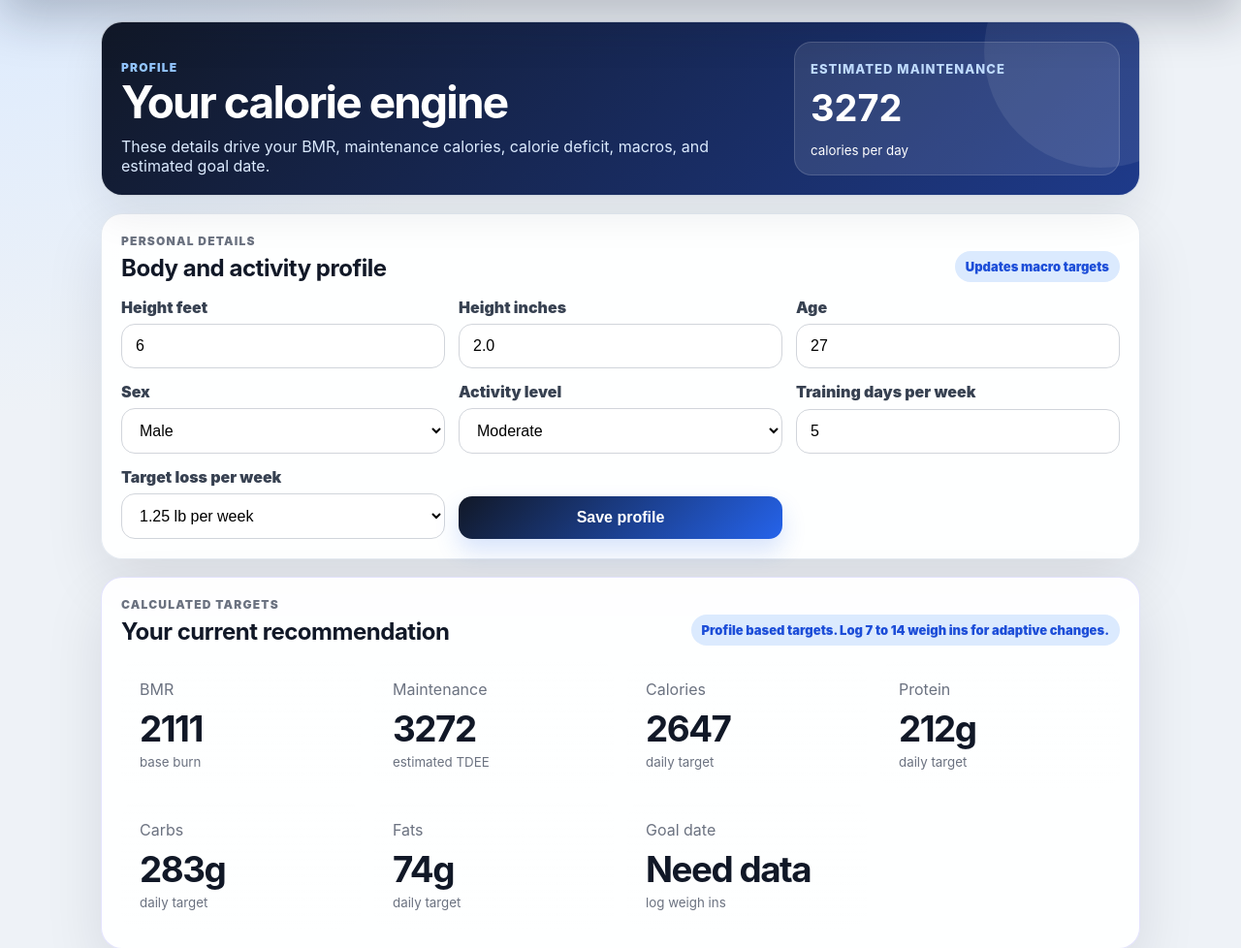
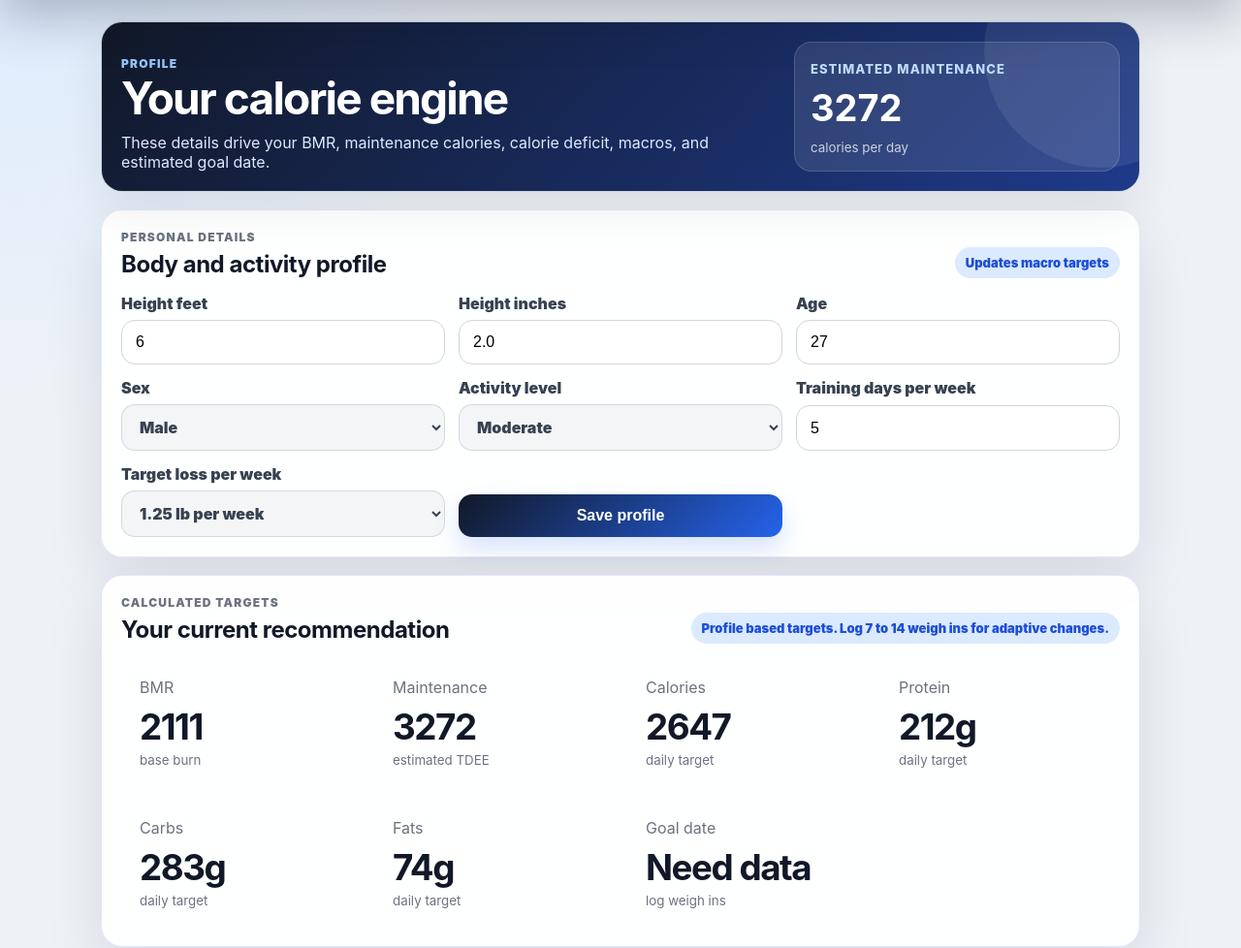
Before and after one commit to bwadams1998/Fat-Loss-Tracker, a Flask app: page /profile in a window 1280 px wide. Shown: the part 84-1062 px from the top of the page at 97% size. Run offline with Flask 3, Linux system fonts and the light colour scheme; the visitor is signed in with stand-in values (Sample User, id 1); data comes from the database, SQL or seed files in the repository; data that the repository does not hold is empty.

Commit message:
Add files via upload

```diff
--- a/static/style.css
+++ b/static/style.css
@@ -277,3 +277,13 @@ tr:last-child td { border-bottom: 0; }
     grid-template-columns: 1fr;
   }
 }
+select {
+  width: 100%;
+  padding: 12px 14px;
+  border: 1px solid rgba(148, 163, 184, 0.35);
+  border-radius: 14px;
+  background: rgba(15, 23, 42, 0.04);
+  color: inherit;
+  font: inherit;
+}
+.hero-goal small { display: block; margin-top: 6px; opacity: .75; }
```
